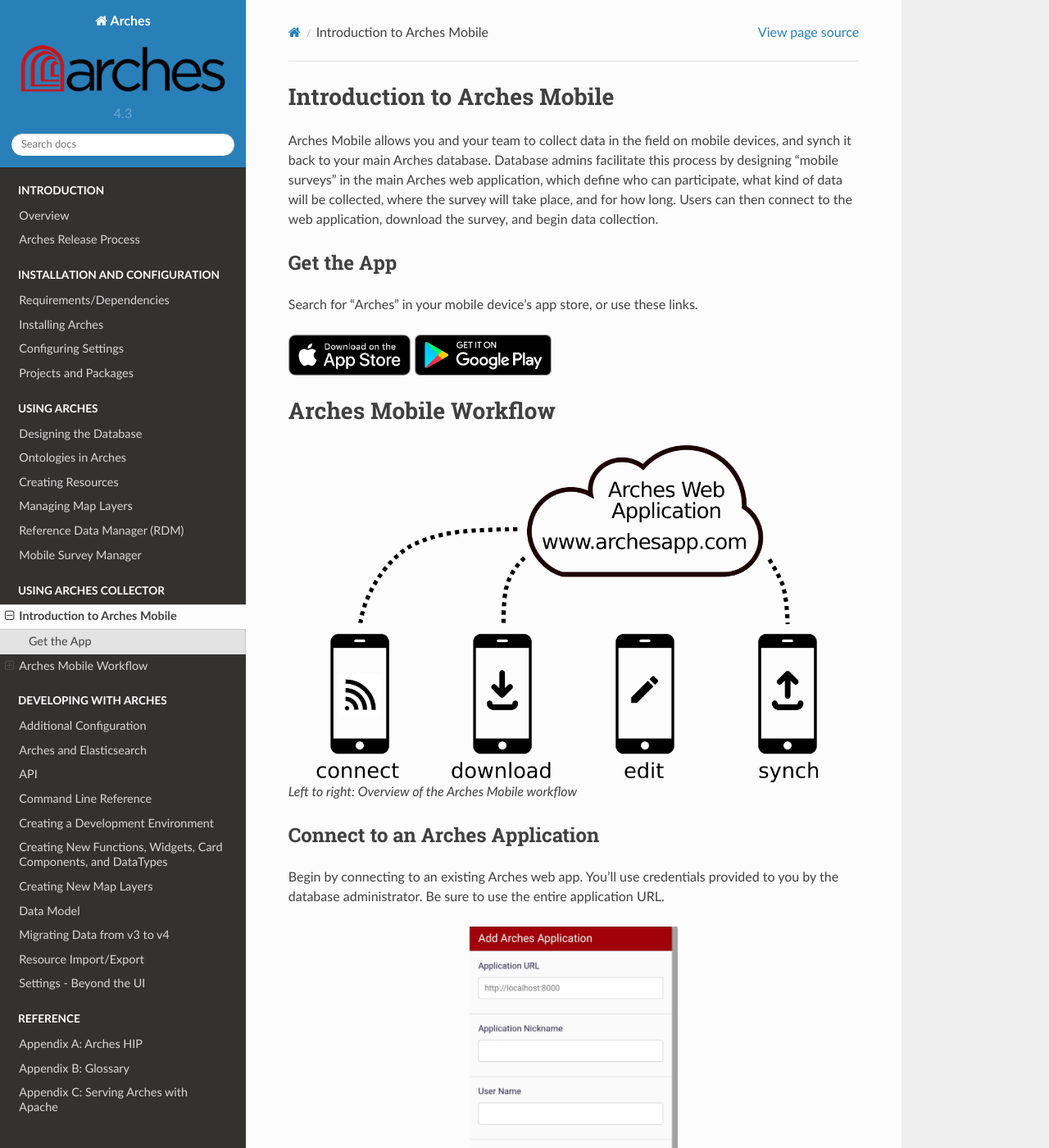
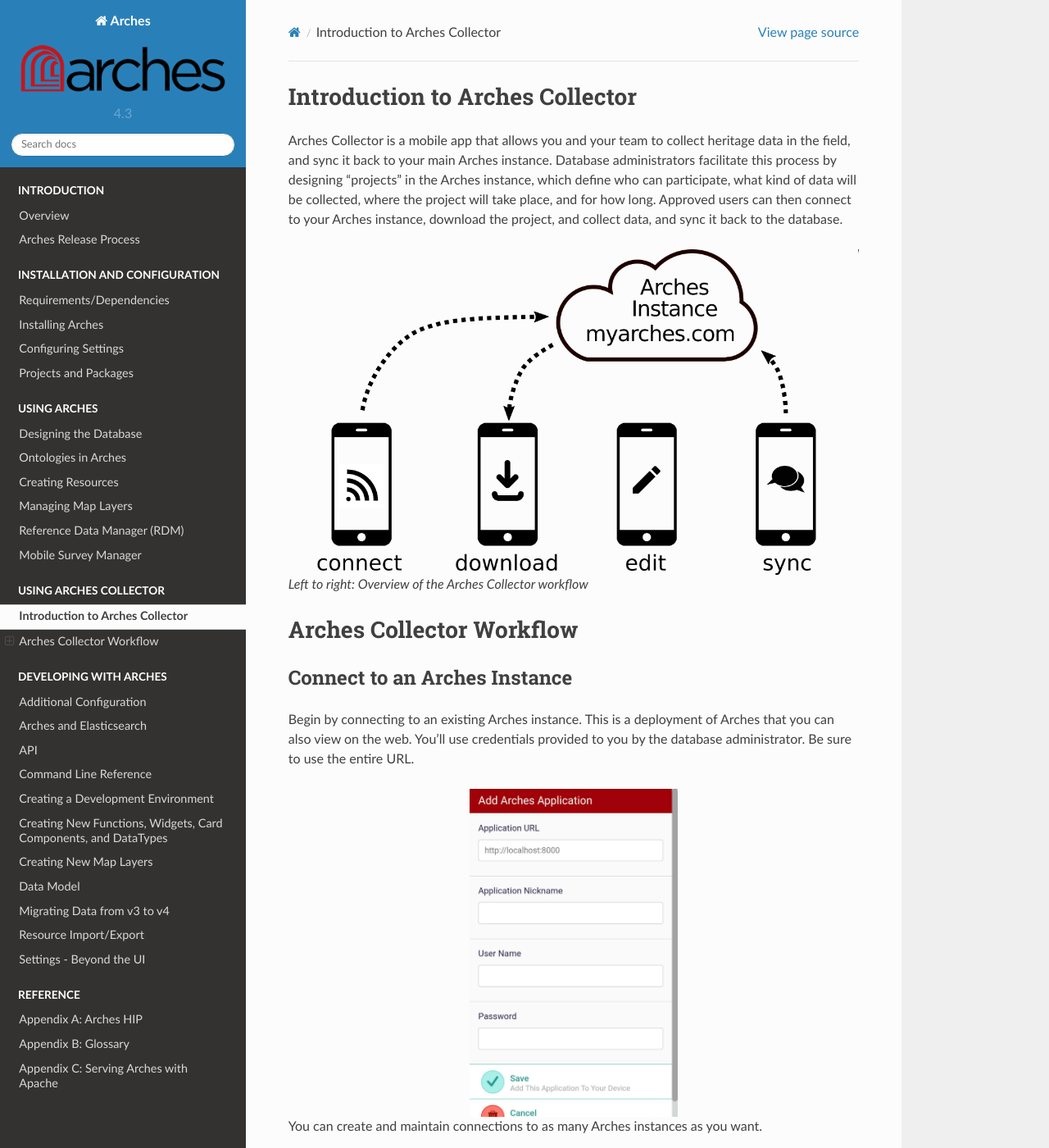
Before and after one commit to archesproject/arches-docs, a Sphinx documentation site: the page built from docs/using-arches-collector.txt, in a window 1280 px wide and 1400 px high. Shown: the whole window at 82% size. Built offline with Sphinx 7.4.7 and the Read the Docs theme 2.0.0, drawn with Linux system fonts in a browser that asks for light colours; some of the changed text lies outside the part shown.

Commit message:
update terminology in Arches Collector text and images; improve sync explanation

```diff
--- a/docs/using-arches-collector.txt
+++ b/docs/using-arches-collector.txt
@@ -1,39 +1,37 @@
-#############################
-Introduction to Arches Mobile
-#############################
+################################
+Introduction to Arches Collector
+################################
 
-Arches Mobile allows you and your team to collect data in the field on mobile
-devices, and synch it back to your main Arches database. Database admins facilitate this process by designing "mobile surveys" in the main Arches web application, which define who can participate, what kind of data will be collected, where the survey will take place, and for how long. Users can then connect to the web application, download the survey, and begin data collection.
+..
+    These images are commented out until the download links are available.
+    .. image:: images/arches-mobile/apple-app-store.png
+        :height: 50px
+        :target: update with link when available
 
-Get the App
-===========
+    .. image:: images/arches-mobile/google-play-badge.png
+        :height: 50px
+        :target: update with link when available
 
-Search for "Arches" in your mobile device's app store, or use these links.
-
-.. image:: images/arches-mobile/apple-app-store.png
-    :height: 50px
-
-.. image:: images/arches-mobile/google-play-badge.png
-    :height: 50px
-
-######################
-Arches Mobile Workflow
-######################
+Arches Collector is a mobile app that allows you and your team to collect heritage data in the field, and sync it back to your main Arches instance. Database administrators facilitate this process by designing "projects" in the Arches instance, which define who can participate, what kind of data will be collected, where the project will take place, and for how long. Approved users can then connect to your Arches instance, download the project, and collect data, and sync it back to the database.
 
 .. figure::  images/arches-mobile/app-workflow.png
 
-    Left to right: Overview of the Arches Mobile workflow
+    Left to right: Overview of the Arches Collector workflow
 
-Connect to an Arches Application
+#########################
+Arches Collector Workflow
+#########################
+
+Connect to an Arches Instance
 ================================
 
-Begin by connecting to an existing Arches web app. You'll use credentials provided to you by the database administrator. Be sure to use the entire application URL.
+Begin by connecting to an existing Arches instance. This is a deployment of Arches that you can also view on the web. You'll use credentials provided to you by the database administrator. Be sure to use the entire URL.
 
 .. image::  images/arches-mobile/0-add-arches-application.png
     :height: 400px
     :align: center
 
-You can create and maintain connections to as many Arches applications as you want.
+You can create and maintain connections to as many Arches instances as you want.
 
 .. image::  images/arches-mobile/1-Arches-Endpoints.png
     :height: 400px
@@ -42,7 +40,7 @@
 Download a Project
 ==================
 
-Once connected to an Arches application, you'll be provided a list of Projects. These are all of the mobile surveys to which you have been granted access. Choose a project, and download it to begin working.
+Once connected to an Arches application, you'll be provided a list of projects. These are all of the mobile data collection projects to which you have been granted access. Choose a one, and download it to begin working.
 
 .. figure:: images/arches-mobile/2-Projects.png
     :height: 400px
@@ -68,15 +66,15 @@
 
 Once you have downloaded a project, you can enter it to begin collecting data. There are two ways to create data:
 
-draft content: When you begin to edit data in a mobile survey project, you can either make new resources, or edit existing resources from the main Arches database. If you did not receive any resources with the survey when you first downloaded it, that means the admin who designed the survey did not intend for you to have any.
+draft content: When you begin to edit data in a project, you can either make new resources, or edit existing resources from the main Arches database. If you did not receive any resources with the survey when you first downloaded it, that means the admin who designed the survey did not intend for you to have any.
 
 The actual process of entering data is straight forward, and you can select resource instances from a list view or from a map view. In the list view, a resource instance's background will go from grey to white once an edit has been made to it.
 
 
 .. important:: You cannot delete existing resource instances through the mobile app.
 
-Synch Data to Arches Application
-================================
+Syncing Data
+============
 
 When you have finished collecting data, either creating new resources or editing existing ones, you will synch your local edits to the web Arches deployment. In fact, you can do this at any time, and as often as you want.
 
@@ -84,6 +82,11 @@
     :height: 350px
     :align: center
 
-    From the project list in your app, use "Refresh" in a project's settings to synch your local changes to the web application.
+    From the project list in your app, use "Sync" in a project's settings to sync your local changes to the web application.
 
-.. important:: Synching your data is a one-way operation; you will not receive updates from the web Arches database.
+When you sync your the project on your mobile device, this is what happens:
+
++ All local changes will be pushed to the Arches instance.
++ All local will be made available to all other participants in the same project.
++ You will download any data changes that other project participants have synced.
++ You will **not** download changes that have been made to resources directly in the Arches instance since the project was first activated.
```
Also changed, not shown: other parts of docs/using-arches-collector.txt (+1 -1 lines), docs/images/arches-mobile/app-workflow.png, docs/images/dev/mobile app diagrams.svg.
